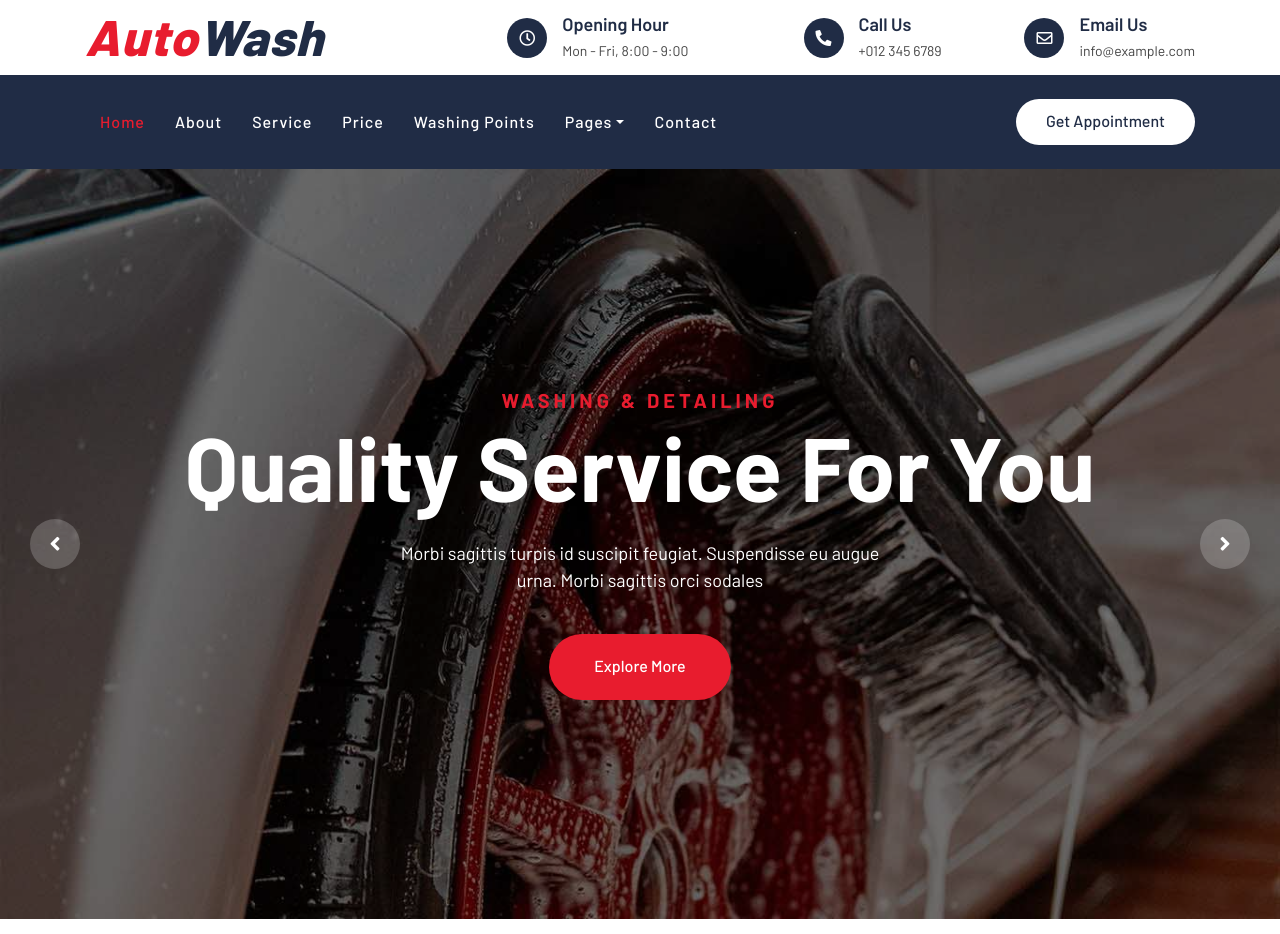
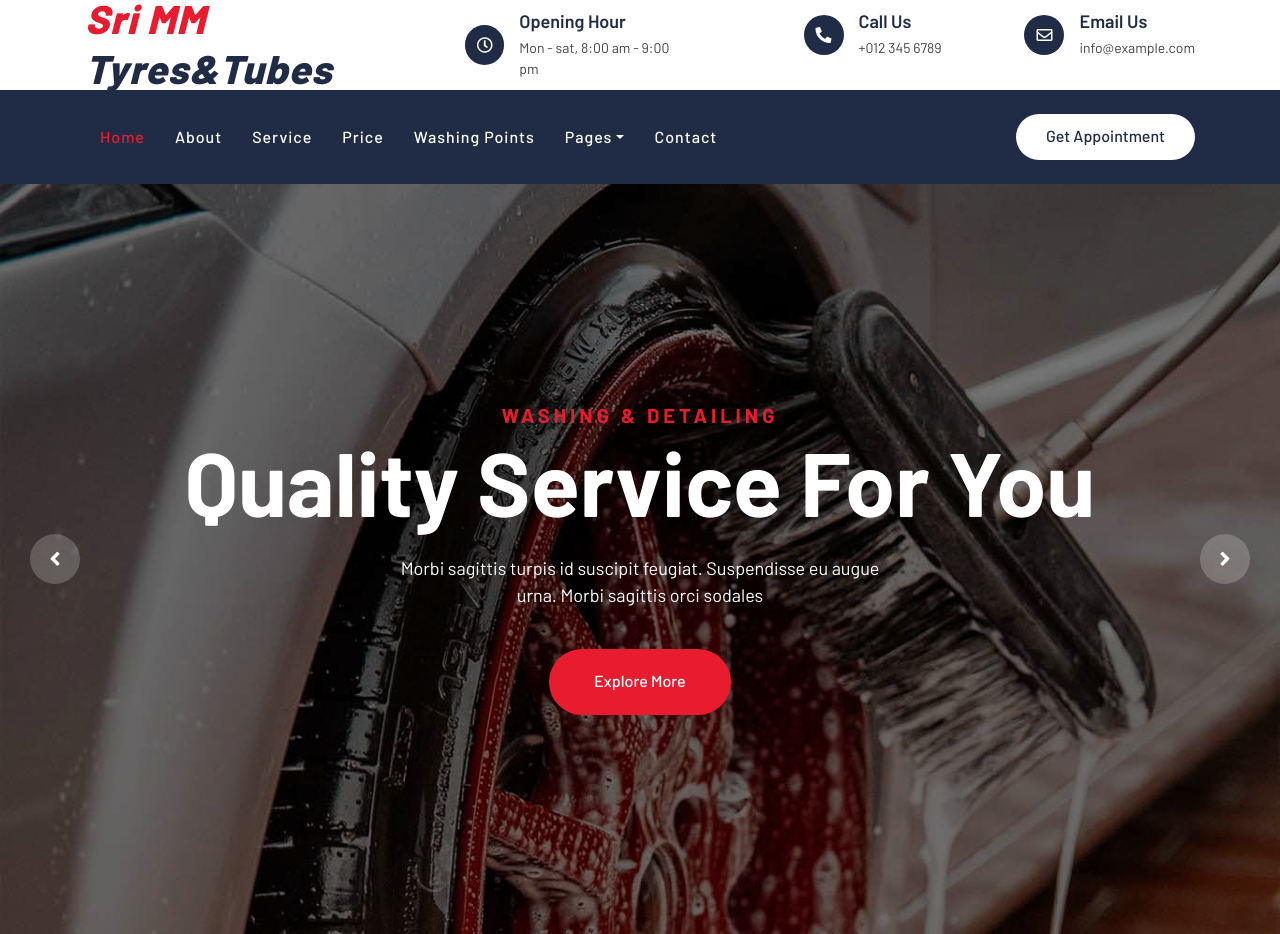
Before and after one commit to logeswaran-manimaran/srimmcarewash, a plain HTML site: page srimmcarewash/index.html in a window 1280 px wide. Shown: the top 934 px of the page. Drawn offline with nearby package versions, Linux system fonts and the light colour scheme.

Commit message:
your commit messa

```diff
--- a/srimmcarewash/css/style.css
+++ b/srimmcarewash/css/style.css
@@ -148,7 +148,7 @@ a:focus {
 /**********************************/
 .top-bar {
     position: relative;
-    height: 75px;
+    height: 90px;
     display: flex;
     align-items: center;
     background: #ffffff;
@@ -162,7 +162,7 @@ a:focus {
 .top-bar .logo h1 {
     margin: -4px 0 0 0;
     color: #E81C2E;
-    font-size: 50px;
+    font-size: 40px;
     line-height: 50px;
     font-weight: 800;
     letter-spacing: 1px;
--- a/srimmcarewash/index.html
+++ b/srimmcarewash/index.html
@@ -32,7 +32,7 @@
                     <div class="col-lg-4 col-md-12">
                         <div class="logo">
                             <a href="index.html">
-                                <h1>Auto<span>Wash</span></h1>
+                                <h1>Sri MM  <span>Tyres&Tubes</span></h1>
                                 <!-- <img src="img/logo.jpg" alt="Logo"> -->
                             </a>
                         </div>
@@ -46,7 +46,7 @@
                                     </div>
                                     <div class="top-bar-text">
                                         <h3>Opening Hour</h3>
-                                        <p>Mon - Fri, 8:00 - 9:00</p>
+                                        <p>Mon - sat, 8:00 am - 9:00 pm</p>
                                     </div>
                                 </div>
                             </div>
```
